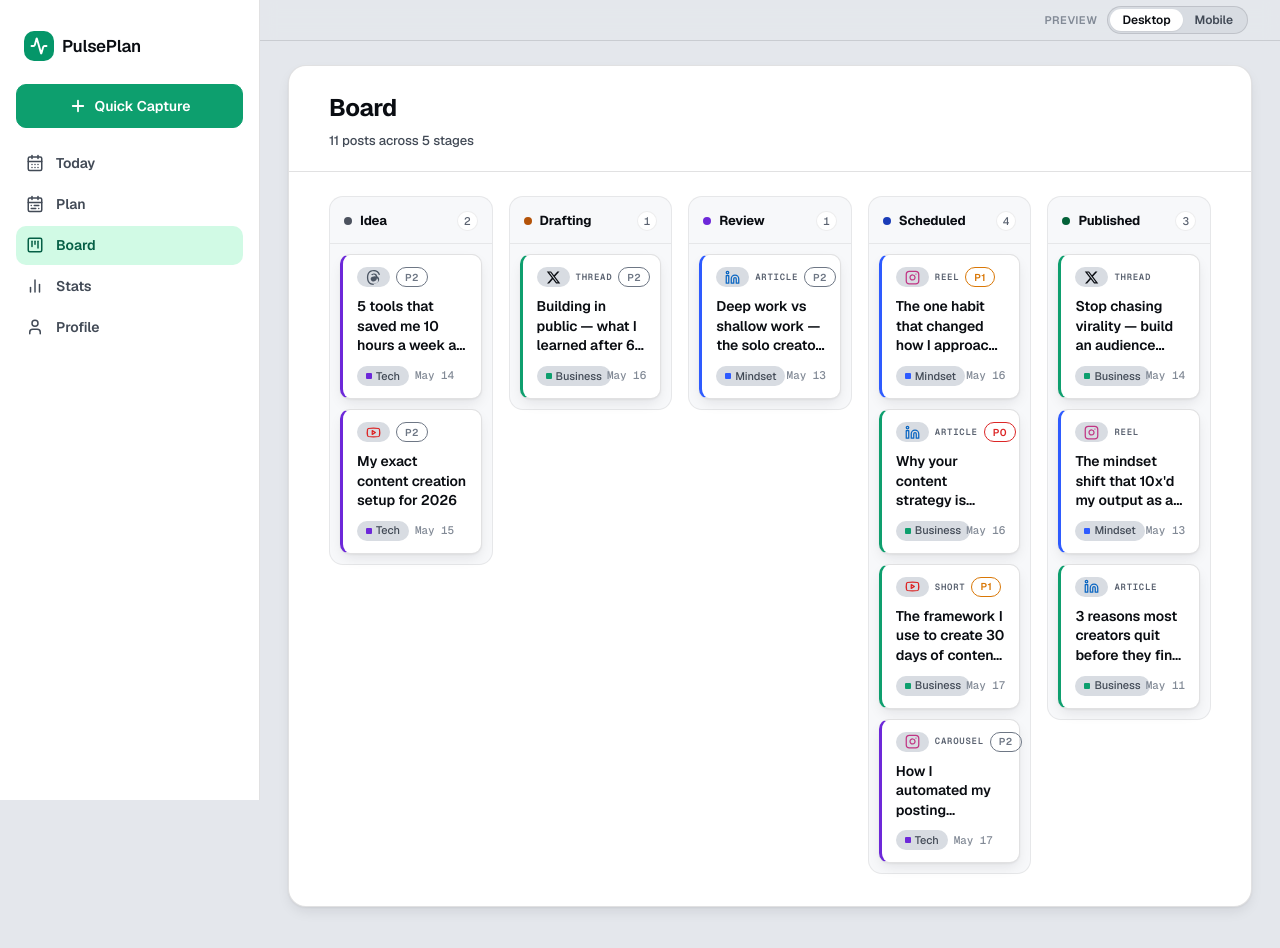
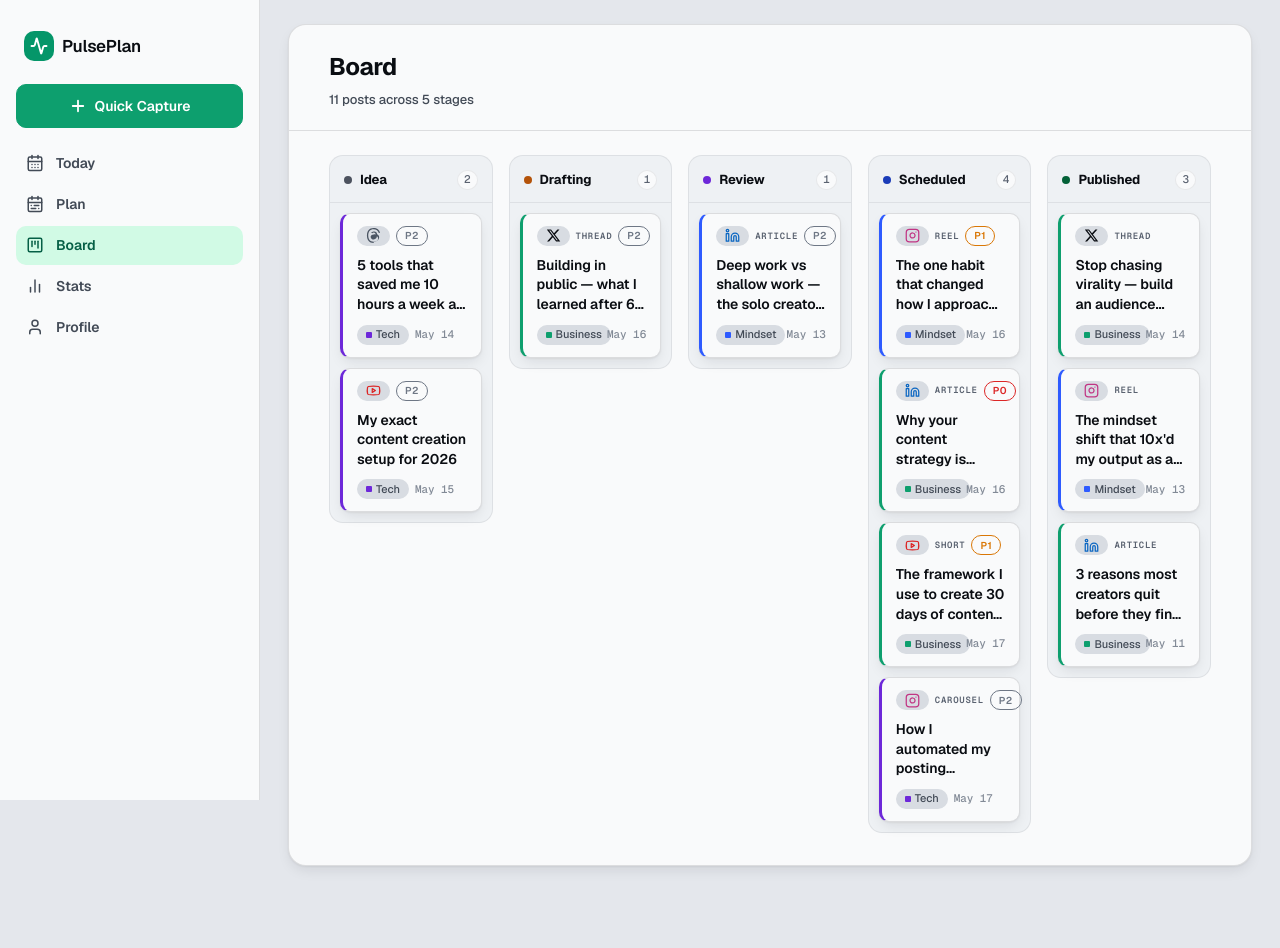
Before and after one commit to deepakmaan25/pulseplan, a Next.js app: page /board in a window 1280 px wide. Shown: the top 948 px of the page. After the commit the page ends 914 px from the top, so only its background shows below. Built offline with nearby package versions, Linux system fonts and the light colour scheme; no server answers.

Commit message:
Step 18: remove preview toggle, Post Detail mobile Done, off-white light surfaces

```diff
--- a/src/app/(app)/AppShellClient.tsx
+++ b/src/app/(app)/AppShellClient.tsx
@@ -12,9 +12,7 @@ import {
 import { BottomNav, type BottomNavTab } from "@/components/ui";
 import { QuickCaptureSheet } from "@/components/sheets/QuickCaptureSheet";
 import { useLayout } from "@/components/providers";
-import { StatusBar } from "./StatusBar";
 import { DesktopSidebar } from "./DesktopSidebar";
-import { LayoutToggle } from "./LayoutToggle";
 import styles from "./layout.module.css";
 
 /* Mobile bottom-nav tabs. NOTE: Board has no slot here — it lives under the
@@ -58,7 +56,7 @@ export function AppShellClient({ children }: { children: React.ReactNode }) {
   const pathname = usePathname();
   const activeKey = pathToKey(pathname);
   const [captureOpen, setCaptureOpen] = useState(false);
-  const { mode, viewportIsWide } = useLayout();
+  const { mode } = useLayout();
 
   const isOnboarding = pathname === "/onboarding";
   const hideChrome = isOnboarding || pathname.startsWith("/post/");
@@ -71,15 +69,12 @@ export function AppShellClient({ children }: { children: React.ReactNode }) {
     return <div className={styles.mobileShell}>{children}</div>;
   }
 
-  // ── DESKTOP layout (real wide viewport, or 'desktop' preview) ──────────
+  // ── DESKTOP layout (real wide viewport) ────────────────────────────────
   if (mode === "desktop") {
     return (
       <div className={styles.desktopShell}>
         <DesktopSidebar activeKey={activeKey} onQuickCapture={openCapture} />
         <div className={styles.desktopMain}>
-          <div className={styles.desktopTopbar}>
-            <LayoutToggle />
-          </div>
           <main className={styles.desktopContent}>{children}</main>
         </div>
         <QuickCaptureSheet open={captureOpen} onClose={closeCapture} />
@@ -88,7 +83,7 @@ export function AppShellClient({ children }: { children: React.ReactNode }) {
   }
 
   // ── MOBILE layout ──────────────────────────────────────────────────────
-  const mobile = (
+  return (
     <div className={styles.mobileShell}>
       <div className={styles.mobileScroll}>{children}</div>
       <BottomNav
@@ -102,37 +97,4 @@ export function AppShellClient({ children }: { children: React.ReactNode }) {
       <QuickCaptureSheet open={captureOpen} onClose={closeCapture} />
     </div>
   );
-
-  // On a WIDE viewport showing the MOBILE layout = explicit preview. Wrap it in
-  // a real phone frame (the one honest use of the device chrome). On an actual
-  // narrow viewport, render full-bleed — no fake phone.
-  if (viewportIsWide) {
-    return (
-      <div className={styles.previewStage}>
-        <span className={styles.previewLabel}>Mobile preview</span>
-        <div className={styles.device}>
-          <StatusBar />
-          <div className={styles.scrollArea}>
-            {/* re-use the mobile content, but inside the framed device */}
-            <div className={styles.mobileScroll}>{children}</div>
-          </div>
-          <BottomNav
-            tabs={TABS}
-            activeKey={activeKey}
-            fabIcon={<Plus size={24} strokeWidth={2.4} />}
-            fabLabel="Quick Capture"
-            onFabClick={openCapture}
-            className={styles.nav}
-          />
-        </div>
-        {/* Toggle floats so you can switch back to desktop from preview. */}
-        <div className={styles.previewToggleFloat}>
-          <LayoutToggle />
-        </div>
-        <QuickCaptureSheet open={captureOpen} onClose={closeCapture} />
-      </div>
-    );
-  }
-
-  return mobile;
 }
--- a/src/app/(app)/LayoutToggle.module.css
+++ /dev/null
@@ -1,12 +0,0 @@
-.wrap {
-  display: flex;
-  align-items: center;
-  gap: var(--s-5);
-}
-
-.kicker {
-  font: var(--t-label);
-  letter-spacing: var(--ls-label);
-  text-transform: uppercase;
-  color: var(--ink-4);
-}
--- a/src/app/(app)/LayoutToggle.tsx
+++ /dev/null
@@ -1,44 +0,0 @@
-"use client";
-
-import { Monitor, Smartphone } from "lucide-react";
-import { Segmented } from "@/components/ui";
-import { useLayout } from "@/components/providers";
-import styles from "./LayoutToggle.module.css";
-
-type PreviewChoice = "desktop" | "mobile";
-
-/**
- * Desktop-only preview affordance. The app is genuinely auto-responsive;
- * this lets someone on a wide screen preview the mobile layout in a phone
- * frame without resizing. Labeled "Preview" so it never reads as the app's
- * real responsive behavior. Hidden entirely on real mobile viewports.
- */
-export function LayoutToggle() {
-  const { pref, viewportIsWide, setPref } = useLayout();
-
-  // Nothing to preview on a real phone — you're already there.
-  if (!viewportIsWide) return null;
-
-  // Map the tri-state pref onto the two preview buttons. 'auto' on a wide
-  // viewport resolves to desktop, so show 'desktop' selected.
-  const choice: PreviewChoice = pref === "mobile" ? "mobile" : "desktop";
-
-  return (
-    <div className={styles.wrap}>
-      <span className={styles.kicker}>Preview</span>
-      <Segmented<PreviewChoice>
-        ariaLabel="Preview layout"
-        size="sm"
-        value={choice}
-        onChange={(next) => setPref(next)}
-        options={[
-          { value: "desktop", label: "Desktop" },
-          { value: "mobile", label: "Mobile" },
-        ]}
-      />
-    </div>
-  );
-}
-
-/** Small inline icon labels for the toggle, exported for reuse if needed. */
-export const PreviewIcons = { Monitor, Smartphone };
--- a/src/components/providers/LayoutProvider.tsx
+++ b/src/components/providers/LayoutProvider.tsx
@@ -2,60 +2,22 @@
 
 import {
   createContext,
-  useCallback,
   useContext,
   useEffect,
   useMemo,
   useState,
   type ReactNode,
 } from "react";
-import {
-  LAYOUT_COOKIE,
-  LAYOUT_MEDIA_QUERY,
-  LAYOUT_STORAGE_KEY,
-  isLayoutPref,
-  resolveLayout,
-  type LayoutMode,
-  type LayoutPref,
-} from "@/lib/layout/constants";
+import { LAYOUT_MEDIA_QUERY, type LayoutMode } from "@/lib/layout/constants";
 
 type LayoutContextValue = {
-  /** The user/preview preference: 'auto' (follow viewport) | 'mobile' | 'desktop'. */
-  pref: LayoutPref;
   /** The resolved concrete layout actually rendered. */
   mode: LayoutMode;
-  /** Whether the viewport itself is wide (≥ lg), independent of pref. */
+  /** Whether the viewport itself is wide (≥ lg). Same as `mode === 'desktop'`. */
   viewportIsWide: boolean;
-  /** Set the preview preference (persists to cookie + localStorage). */
-  setPref: (next: LayoutPref) => void;
 };
 
 const LayoutContext = createContext<LayoutContextValue | null>(null);
-
-function readStoredPref(): LayoutPref | null {
-  try {
-    const v = window.localStorage.getItem(LAYOUT_STORAGE_KEY);
-    return isLayoutPref(v) ? v : null;
-  } catch {
-    return null;
-  }
-}
-
-function writeStoredPref(value: LayoutPref): void {
-  // localStorage for instant client reads…
-  try {
-    window.localStorage.setItem(LAYOUT_STORAGE_KEY, value);
-  } catch {
-    // privacy modes / sandboxed iframes — session state still works.
-  }
-  // …and a cookie so the SERVER can render the right first paint (no flash).
-  try {
-    // 1-year, lax, root path. Not sensitive — purely presentational.
-    document.cookie = `${LAYOUT_COOKIE}=${value};path=/;max-age=31536000;samesite=lax`;
-  } catch {
-    // ignore
-  }
-}
 
 function getViewportIsWide(): boolean {
   try {
@@ -66,28 +28,25 @@ function getViewportIsWide(): boolean {
 }
 
 /**
- * @param initialPref  Pref the SERVER read from the cookie, so the very first
- *                     client render matches SSR markup (avoids hydration flash).
+ * Layout is now purely a function of the real viewport width — the app is
+ * genuinely responsive, with no preview override or persisted preference.
+ * (The old desktop-only "preview the mobile layout in a phone frame" toggle
+ * was removed: it only existed as a showcase affordance and caused real
+ * confusion, since a framed preview reads differently from an actual device.)
+ *
+ * @param initialWide  Optional SSR hint for first paint. Defaults to false
+ *                     (mobile-first); the mount effect corrects from matchMedia.
  */
 export function LayoutProvider({
   children,
-  initialPref = "auto",
+  initialWide = false,
 }: {
   children: ReactNode;
-  initialPref?: LayoutPref;
+  initialWide?: boolean;
 }) {
-  const [pref, setPrefState] = useState<LayoutPref>(initialPref);
-  // SSR can't know the viewport. We seed `wide` from the cookie hint: if the
-  // server already resolved 'desktop', assume wide for first paint, then the
-  // mount effect corrects it from the real matchMedia.
-  const [viewportIsWide, setViewportIsWide] = useState<boolean>(
-    initialPref === "desktop",
-  );
+  const [viewportIsWide, setViewportIsWide] = useState<boolean>(initialWide);
 
   useEffect(() => {
-    // Pick up any client-stored pref that's newer than the cookie hint.
-    const stored = readStoredPref();
-    if (stored) setPrefState(stored);
     setViewportIsWide(getViewportIsWide());
 
     let mql: MediaQueryList | null = null;
@@ -108,16 +67,11 @@ export function LayoutProvider({
     return () => mql.removeListener(onChange);
   }, []);
 
-  const mode = resolveLayout(pref, viewportIsWide);
-
-  const setPref = useCallback((next: LayoutPref) => {
-    setPrefState(next);
-    writeStoredPref(next);
-  }, []);
+  const mode: LayoutMode = viewportIsWide ? "desktop" : "mobile";
 
   const value = useMemo<LayoutContextValue>(
-    () => ({ pref, mode, viewportIsWide, setPref }),
-    [pref, mode, viewportIsWide, setPref],
+    () => ({ mode, viewportIsWide }),
+    [mode, viewportIsWide],
   );
 
   return (
--- a/src/lib/layout/constants.ts
+++ b/src/lib/layout/constants.ts
@@ -1,48 +1,18 @@
 /**
  * Single source for the responsive-layout strategy. Imported by:
- *   - src/app/layout.tsx                              — no-flash boot script
  *   - src/components/providers/LayoutProvider.tsx     — the runtime provider
  *   - src/app/(app)/AppShellClient.tsx                — shell resolution
  *
  * Mirrors the breakpoint values declared in src/styles/tokens.css
  * (--bp-lg). Keep the 1024 boundary in sync across both files.
  *
- * Strategy:
- *   1. The structural mobile↔desktop switch happens at LG (1024px).
- *   2. `auto` mode = follow the viewport (the real product behavior).
- *   3. A preview OVERRIDE ('mobile' | 'desktop') can be set from the
- *      desktop top bar — a showcase affordance, not a user setting. It is
- *      persisted to a cookie so the choice survives navigation AND so the
- *      server can render the correct first paint (no flash).
+ * Strategy: the structural mobile↔desktop switch happens at LG (1024px) and
+ * follows the real viewport. There is no preview override or persisted
+ * preference — the app is simply responsive.
  */
 
 export const LAYOUT_BP_LG = 1024;
 export const LAYOUT_MEDIA_QUERY = `(min-width: ${LAYOUT_BP_LG}px)`;
 
-/** Cookie the server reads for first-paint; written by the provider. */
-export const LAYOUT_COOKIE = "pp2-layout";
-/** localStorage mirror so the preview choice is instant on the client. */
-export const LAYOUT_STORAGE_KEY = "pp2-layout";
-
 export const LAYOUT_MODES = ["mobile", "desktop"] as const;
 export type LayoutMode = (typeof LAYOUT_MODES)[number];
-
-/** 'auto' follows the viewport; the two explicit modes are preview overrides. */
-export const LAYOUT_PREFS = ["auto", "mobile", "desktop"] as const;
-export type LayoutPref = (typeof LAYOUT_PREFS)[number];
-
-export function isLayoutPref(value: unknown): value is LayoutPref {
-  return (
-    typeof value === "string" &&
-    (LAYOUT_PREFS as readonly string[]).includes(value)
-  );
-}
-
-/** Resolve a pref + viewport signal into a concrete layout mode. */
-export function resolveLayout(
-  pref: LayoutPref,
-  viewportIsWide: boolean,
-): LayoutMode {
-  if (pref === "mobile" || pref === "desktop") return pref;
-  return viewportIsWide ? "desktop" : "mobile";
-}
--- a/src/styles/tokens.css
+++ b/src/styles/tokens.css
@@ -16,14 +16,15 @@
  * ───────────────────────────────────────────────────────────── */
 .pp2 {
   /* Surfaces — cool neutral with subtle blue undertone.
-     Light mode uses shadow for elevation (surfaces remain white). */
+     Light mode uses shadow for elevation; surfaces are a soft off-white
+     (not pure #fff) for a calmer, more premium read on the grey canvas. */
   --bg-base: #e4e7ec;
   --bg-sunken: #d8dce2;
-  --surface-1: #ffffff;
-  --surface-2: #ffffff;
-  --surface-3: #ffffff;
-  --surface-4: #ffffff;
-  --well: #f7f8fa;
+  --surface-1: #f9fafb;
+  --surface-2: #f9fafb;
+  --surface-3: #f9fafb;
+  --surface-4: #f9fafb;
+  --well: #eef1f4;
   --hair: rgba(10, 13, 18, 0.07);
   --scrim: rgba(10, 13, 18, 0.48);
 
```
Also changed, not shown: src/app/(app)/StatusBar.tsx (deleted, +0 -34 lines), src/app/(app)/post/[id]/PostDetailClient.tsx (+9 -0 lines), src/app/(app)/post/[id]/detail.module.css (+21 -0 lines), src/app/layout.tsx (+2 -15 lines), src/components/providers/AppProviders.tsx (+2 -9 lines), 1 other file (tests, documents, lock files or other folders).
